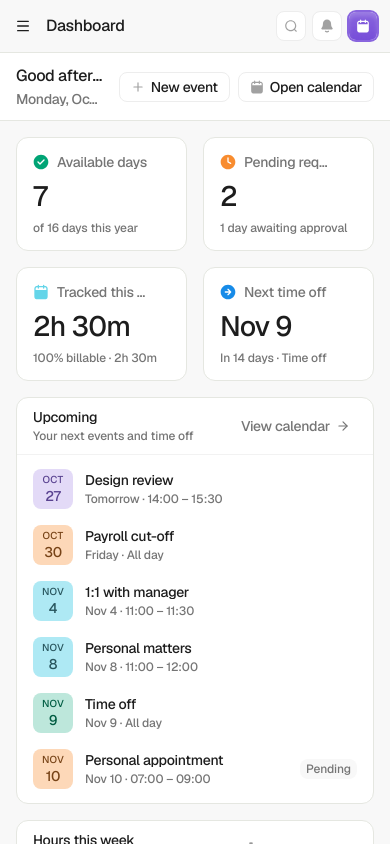
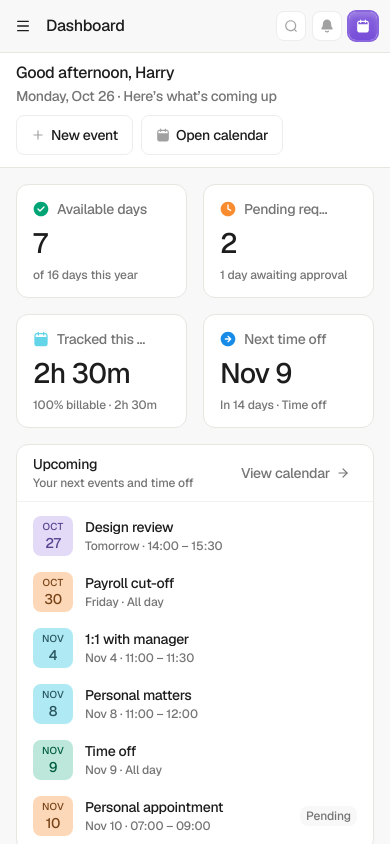
Before and after one commit to Rahul96A/calender-app-design, a Next.js app: page /dashboard in a window 390 px wide. Built offline with nearby package versions, Linux system fonts and the light colour scheme.

Commit message:
feat: make shared page chrome responsive
Page headers wrap and scroll away on phones (the title bar already names
the page), card headers wrap, page roots respect the home indicator, and
a shared StatTile/StatGrid keeps numbers aligned when labels wrap.

```diff
--- a/src/components/pages/shared/page-chrome.tsx
+++ b/src/components/pages/shared/page-chrome.tsx
@@ -1,3 +1,5 @@
+import Link from "next/link";
+import { ArrowRightIcon } from "lucide-react";
 import { cn } from "@/lib/utils";
 
 /**
@@ -6,16 +8,28 @@ import { cn } from "@/lib/utils";
  * server and client components alike.
  */
 
-/** Scrollable page root that fills the shell's main area. */
+/** Scrollable page root that fills the shell's main area (clears the home indicator on phones). */
 export function PageRoot({ className, children, ...props }: React.ComponentProps<"div">) {
   return (
-    <div className={cn("scroll-thin flex min-h-0 flex-1 flex-col overflow-y-auto bg-app", className)} {...props}>
+    <div
+      className={cn(
+        "scroll-thin flex min-h-0 flex-1 flex-col overflow-y-auto overscroll-contain bg-app pb-[env(safe-area-inset-bottom)]",
+        className,
+      )}
+      {...props}
+    >
       {children}
     </div>
   );
 }
 
-/** 68px section header: title + secondary line on the left, 30px actions on the right. */
+/**
+ * Section header. Desktop/tablet (md+): sticky 68px row — title + secondary
+ * line on the left, 30px actions on the right. Phones: it scrolls away with
+ * the page (the shell's title bar already names the page), the title and
+ * description wrap instead of truncating, actions drop below the title when
+ * they don't fit, and action buttons grow to 40px touch targets.
+ */
 export function PageHeader({
   title,
   description,
@@ -30,15 +44,25 @@ export function PageHeader({
   return (
     <div
       className={cn(
-        "sticky top-0 z-10 flex h-[68px] shrink-0 items-center gap-4 border-b border-hairline bg-surface px-4",
+        "z-10 flex shrink-0 flex-wrap items-center gap-x-4 gap-y-3 border-b border-hairline bg-surface px-4 py-3",
+        "md:sticky md:top-0 md:h-[68px] md:flex-nowrap md:py-0",
         className,
       )}
     >
-      <div className="flex min-w-0 flex-1 flex-col gap-2">
-        <h2 className="t-16 truncate text-fg">{title}</h2>
-        {description ? <p className="t-14 truncate text-fg-2">{description}</p> : null}
+      <div className="flex min-w-0 flex-1 basis-40 flex-col gap-2 md:basis-0">
+        <h2 className="t-16 text-pretty text-fg md:truncate">{title}</h2>
+        {description ? <p className="t-14 text-pretty text-fg-2 md:truncate">{description}</p> : null}
       </div>
-      {actions ? <div className="flex shrink-0 items-center gap-2">{actions}</div> : null}
+      {actions ? (
+        <div
+          className={cn(
+            "flex shrink-0 items-center gap-2",
+            "max-md:[&_[data-slot=button]]:h-10 max-md:[&_[data-slot=button][data-size=default]]:px-3.5 max-md:[&_[data-slot=button][data-size=icon]]:w-10",
+          )}
+        >
+          {actions}
+        </div>
+      ) : null}
     </div>
   );
 }
@@ -52,7 +76,7 @@ export function Card({ className, children, ...props }: React.ComponentProps<"se
   );
 }
 
-/** Card header row: title (+ optional description) with right-aligned actions. */
+/** Card header row: title (+ optional description) with right-aligned actions. Text wraps on phones. */
 export function CardHeader({
   title,
   description,
@@ -67,8 +91,8 @@ export function CardHeader({
   return (
     <header className={cn("flex min-h-[52px] items-center gap-3 border-b border-subtle px-4 py-3", className)}>
       <div className="flex min-w-0 flex-1 flex-col gap-1.5">
-        <h3 className="t-14 truncate text-fg">{title}</h3>
-        {description ? <p className="t-12 truncate text-fg-2">{description}</p> : null}
+        <h3 className="t-14 text-pretty text-fg md:truncate">{title}</h3>
+        {description ? <p className="t-12 text-pretty text-fg-2 md:truncate">{description}</p> : null}
       </div>
       {actions ? <div className="flex shrink-0 items-center gap-1">{actions}</div> : null}
     </header>
@@ -115,3 +139,59 @@ export function StatIcon({ name, size = 20, className }: { name: StatGlyph; size
     />
   );
 }
+
+/**
+ * KPI tile: glyph + label, a large value and a hint. Optionally a link (the
+ * whole tile is the tap target; the arrow only appears on real hover). On
+ * phones the label and hint wrap to two lines instead of truncating.
+ */
+export function StatTile({
+  icon,
+  label,
+  value,
+  hint,
+  href,
+}: {
+  icon: StatGlyph;
+  label: string;
+  value: React.ReactNode;
+  hint: React.ReactNode;
+  href?: string;
+}) {
+  const body = (
+    <>
+      <span className="flex items-start gap-2 md:items-center">
+        <StatIcon name={icon} size={16} className="max-md:mt-px" />
+        <span className="t-14 min-w-0 flex-1 text-fg-2 max-md:line-clamp-2 md:truncate">{label}</span>
+        {href ? (
+          <ArrowRightIcon className="hidden size-3.5 shrink-0 text-icon opacity-0 transition-opacity duration-150 group-hover:opacity-100 md:block" />
+        ) : null}
+      </span>
+      <span className="text-[24px] leading-none font-medium tracking-[-0.72px] text-fg md:text-[28px] md:tracking-[-0.84px]">
+        {value}
+      </span>
+      <span className="t-12 text-fg-2 max-md:line-clamp-2 max-md:leading-[1.35] md:truncate">{hint}</span>
+    </>
+  );
+  // Phones: label/value/hint rows are a subgrid, so values line up across a row even when a label wraps.
+  const cls =
+    "group flex min-w-0 flex-col gap-3 rounded-xl border border-hairline bg-surface p-3.5 max-md:row-span-3 max-md:grid max-md:grid-rows-subgrid md:p-4";
+  return href ? (
+    <Link
+      href={href}
+      className={cn(
+        cls,
+        "press outline-none hover-fine:bg-hover focus-visible:ring-2 focus-visible:ring-brand/40",
+      )}
+    >
+      {body}
+    </Link>
+  ) : (
+    <div className={cls}>{body}</div>
+  );
+}
+
+/** Row of stat tiles: 2-up on phones and tablets, 4-up from xl. */
+export function StatGrid({ className, children }: { className?: string; children: React.ReactNode }) {
+  return <div className={cn("grid grid-cols-2 gap-3 md:gap-4 xl:grid-cols-4", className)}>{children}</div>;
+}
```
